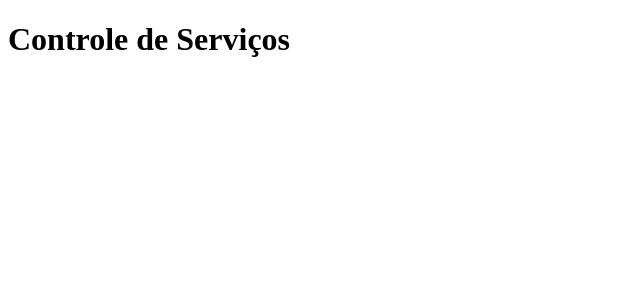
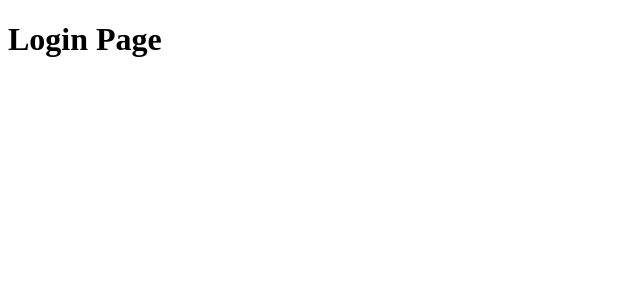
Before and after one commit to filipealvess/controle-servicos, a React (Create React App) app: page / in a window 1280 px wide. Shown: the top 300 px of the page, without its empty margins (0-640 px from the left). Built offline with nearby package versions, Linux system fonts and the light colour scheme.

Commit message:
feat: configure app routes

```diff
--- a/src/App.jsx
+++ b/src/App.jsx
@@ -1,7 +1,8 @@
 import React from 'react';
+import AppRoutes from './routes';
 
 export default function App() {
   return (
-    <h1>Controle de Serviços</h1>
+    <AppRoutes />
   );
 }
--- /dev/null
+++ b/src/pages/LoginPage/index.jsx
@@ -0,0 +1,7 @@
+import React from 'react';
+
+export default function LoginPage() {
+  return (
+    <h1>Login Page</h1>
+  );
+}
--- /dev/null
+++ b/src/routes.jsx
@@ -0,0 +1,13 @@
+import React from 'react';
+import { BrowserRouter, Route, Routes } from 'react-router-dom';
+import LoginPage from './pages/LoginPage';
+
+export default function AppRoutes() {
+  return (
+    <BrowserRouter>
+      <Routes>
+        <Route path="/" element={<LoginPage />} />
+      </Routes>
+    </BrowserRouter>
+  );
+}
```
